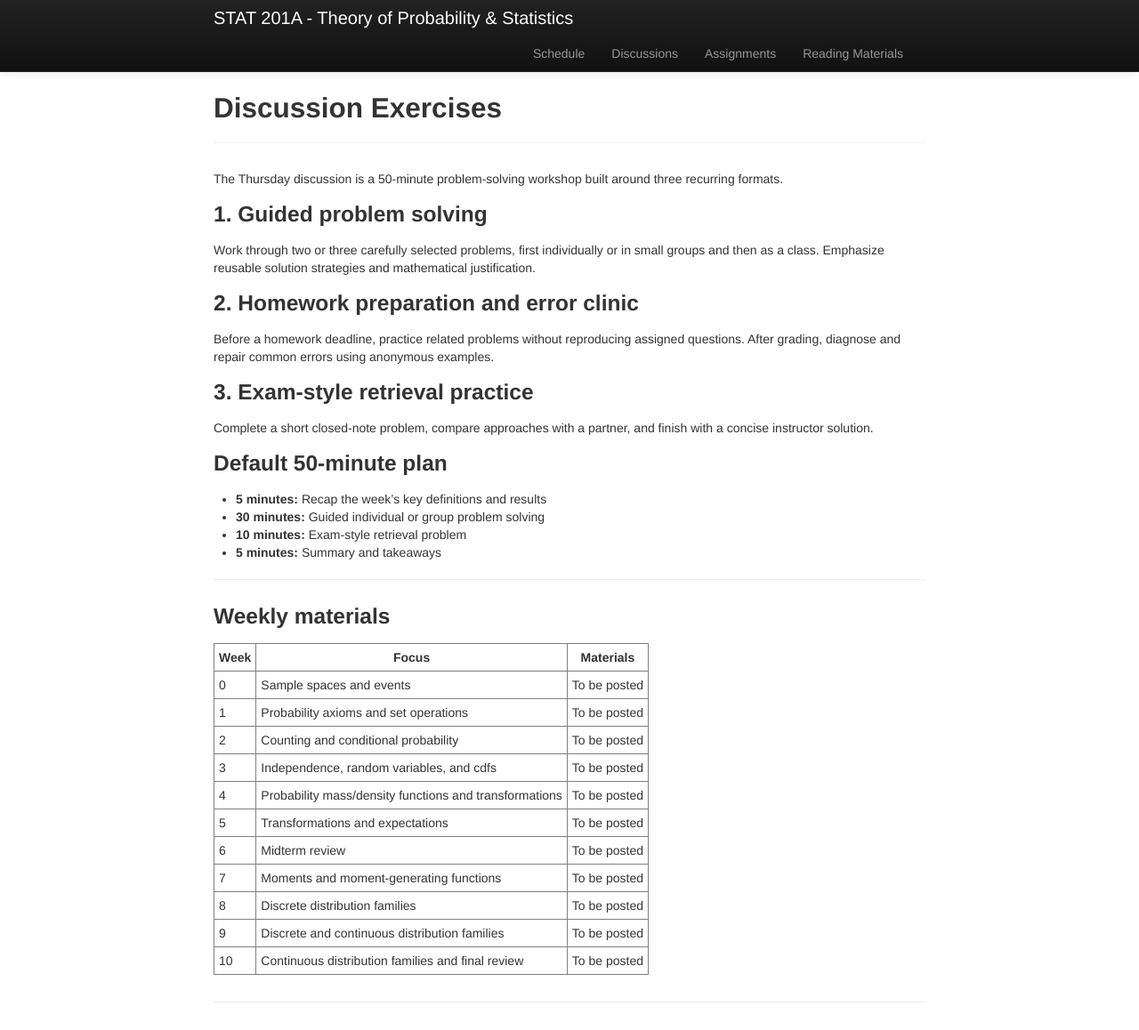
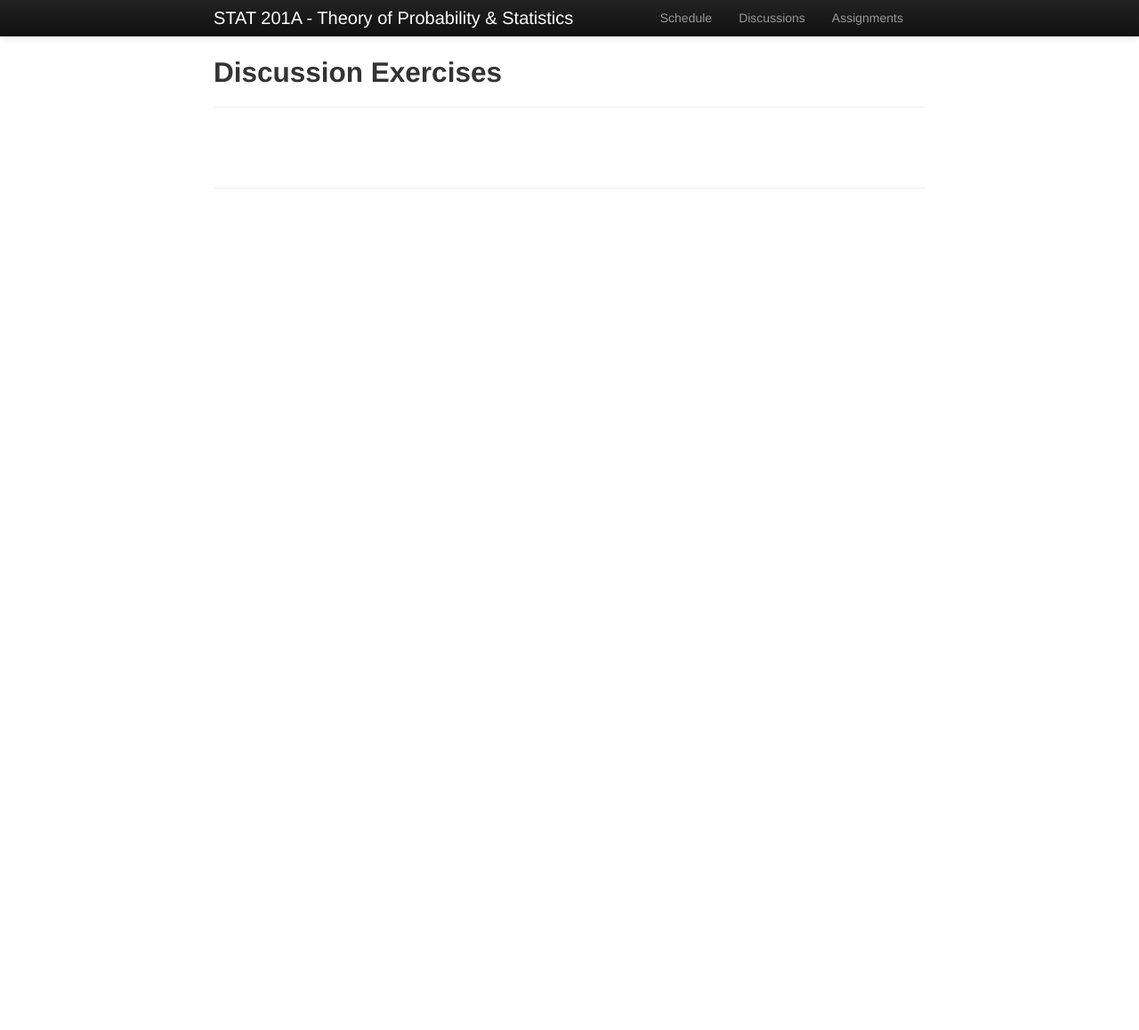
Before and after one commit to feizhe/STAT201A, a Jekyll site: the page built from pages/discussion.md, in a window 1280 px wide. Shown: the whole page at 89% size. Built offline with Jekyll 4.4.1, drawn with Linux system fonts in a browser that asks for light colours; after the commit the page ends 900 px from its top, so only the background shows below that.

Commit message:
Simplify course navigation and discussions page

```diff
--- a/_includes/themes/twitter/default.html
+++ b/_includes/themes/twitter/default.html
@@ -38,7 +38,6 @@
 				  <li><a href="{{ BASE_PATH }}/pages/schedule.html">Schedule</a></li>
 				  <li><a href="{{ BASE_PATH }}/pages/discussion.html">Discussions</a></li>
 				  <li><a href="{{ BASE_PATH }}/pages/assignments.html">Assignments</a></li>
-				  <li><a href="{{ BASE_PATH }}/pages/reading.html">Reading Materials</a></li>
 				  <!-- <li><a href="{{ BASE_PATH }}/blog">Blog</a></li> -->
 				  <!-- <li><a href="https://www.dropbox.com/scl/fi/fghg2z72255fzr72jfmf2/CV_ZheFei-2022_v2.pdf?rlkey=dkwqk9anm858tah5qfrv89tzs&dl=0">CV</a></li> -->
 			  </ul>
--- a/pages/discussion.md
+++ b/pages/discussion.md
@@ -2,42 +2,3 @@
 layout: page
 title: Discussion Exercises
 ---
-
-The Thursday discussion is a 50-minute problem-solving workshop built around three recurring formats.
-
-### 1. Guided problem solving
-
-Work through two or three carefully selected problems, first individually or in small groups and then as a class. Emphasize reusable solution strategies and mathematical justification.
-
-### 2. Homework preparation and error clinic
-
-Before a homework deadline, practice related problems without reproducing assigned questions. After grading, diagnose and repair common errors using anonymous examples.
-
-### 3. Exam-style retrieval practice
-
-Complete a short closed-note problem, compare approaches with a partner, and finish with a concise instructor solution.
-
-### Default 50-minute plan
-
-- **5 minutes:** Recap the week's key definitions and results
-- **30 minutes:** Guided individual or group problem solving
-- **10 minutes:** Exam-style retrieval problem
-- **5 minutes:** Summary and takeaways
-
----
-
-### Weekly materials
-
-| Week | Focus | Materials |
-|---|---|---|
-| 0 | Sample spaces and events | To be posted |
-| 1 | Probability axioms and set operations | To be posted |
-| 2 | Counting and conditional probability | To be posted |
-| 3 | Independence, random variables, and cdfs | To be posted |
-| 4 | Probability mass/density functions and transformations | To be posted |
-| 5 | Transformations and expectations | To be posted |
-| 6 | Midterm review | To be posted |
-| 7 | Moments and moment-generating functions | To be posted |
-| 8 | Discrete distribution families | To be posted |
-| 9 | Discrete and continuous distribution families | To be posted |
-| 10 | Continuous distribution families and final review | To be posted |
```
Also changed, not shown: index.md (+0 -1 lines).
